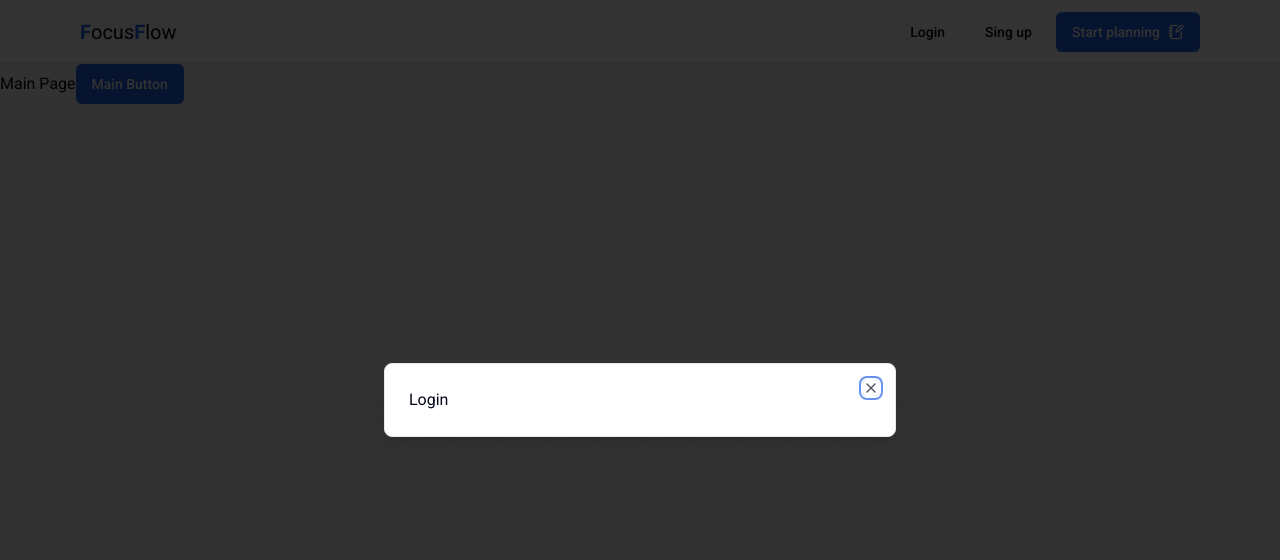
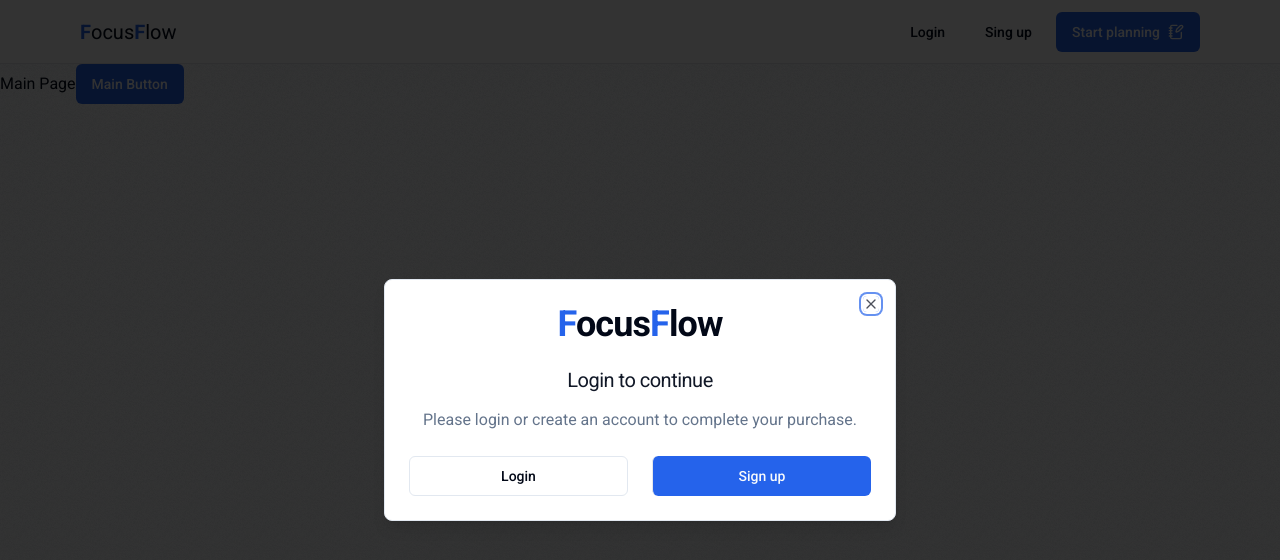
Before and after one commit to JarGad23/focus-flow, a Next.js app: page / in a window 1280 px wide. Both pictures are taken after a click on the button "Start planning". Shown: the top 560 px of the page. Built offline with nearby package versions, Linux system fonts and the light colour scheme; no server answers.

Commit message:
Feature 3: Add auth (#3)
* Package json changes, ignored env

* Added auth route and improved login modal

```diff
--- a/package.json
+++ b/package.json
@@ -9,6 +9,7 @@
     "lint": "next lint"
   },
   "dependencies": {
+    "@kinde-oss/kinde-auth-nextjs": "^2.2.13",
     "@radix-ui/react-dialog": "^1.0.5",
     "@radix-ui/react-slot": "^1.0.2",
     "class-variance-authority": "^0.7.0",
--- /dev/null
+++ b/src/app/api/auth/[kindeAuth]/route.ts
@@ -0,0 +1,2 @@
+import { handleAuth } from "@kinde-oss/kinde-auth-nextjs/server";
+export const GET = handleAuth();
--- a/src/components/login-modal.tsx
+++ b/src/components/login-modal.tsx
@@ -1,5 +1,13 @@
 import { Dispatch, SetStateAction } from "react";
-import { Dialog, DialogContent } from "./ui/dialog";
+import {
+  Dialog,
+  DialogContent,
+  DialogDescription,
+  DialogHeader,
+  DialogTitle,
+} from "./ui/dialog";
+import { LoginLink, RegisterLink } from "@kinde-oss/kinde-auth-nextjs";
+import { buttonVariants } from "./ui/button";
 
 type Props = {
   isOpen: boolean;
@@ -8,9 +16,28 @@ type Props = {
 
 export const LoginModal = ({ isOpen, setIsOpen }: Props) => {
   return (
-    <Dialog open={isOpen} onOpenChange={setIsOpen}>
-      <DialogContent className="absolute top-[50%] -translate-y-[50%] z-[999]">
-        <h1>Login</h1>
+    <Dialog onOpenChange={setIsOpen} open={isOpen}>
+      <DialogContent className="absolute z-[9999]">
+        <DialogHeader>
+          <DialogTitle className="mx-auto mb-4 text-4xl font-bold">
+            <span className="text-primary">F</span>ocus
+            <span className="text-primary">F</span>low
+          </DialogTitle>
+          <p className="text-xl text-center tracking-tight text-gray-900">
+            Login to continue
+          </p>
+          <DialogDescription className="text-base text-center py-2 space-y-1">
+            <p>Please login or create an account to complete your purchase.</p>
+          </DialogDescription>
+        </DialogHeader>
+        <div className="grid grid-cols-2 gap-6 divide-x divide-gray-200">
+          <LoginLink className={buttonVariants({ variant: "outline" })}>
+            Login
+          </LoginLink>
+          <RegisterLink className={buttonVariants({ variant: "default" })}>
+            Sign up
+          </RegisterLink>
+        </div>
       </DialogContent>
     </Dialog>
   );
--- a/src/components/navbar.tsx
+++ b/src/components/navbar.tsx
@@ -3,9 +3,11 @@ import { MaxWidthWrapper } from "./max-width-wrapper";
 import { cn } from "@/lib/utils";
 import { buttonVariants } from "./ui/button";
 import { NavbarActionsButton } from "./navbar-action-button";
+import { getKindeServerSession } from "@kinde-oss/kinde-auth-nextjs/server";
 
-export const Navbar = () => {
-  const user = false;
+export const Navbar = async () => {
+  const { getUser } = getKindeServerSession();
+  const user = await getUser();
 
   return (
     <nav className="sticky z-50 h-16 inset-x-0 top-0 w-full border-b border-gray-200 bg-white/75 backdrop-blur-lg transition">
@@ -40,7 +42,7 @@ export const Navbar = () => {
                   Login
                 </Link>
                 <Link
-                  href="/register"
+                  href="/api/auth/register"
                   className={cn(buttonVariants({ variant: "ghost" }))}
                 >
                   Sing up
```
Also changed, not shown: 2 other files (tests, documents, lock files or other folders).
